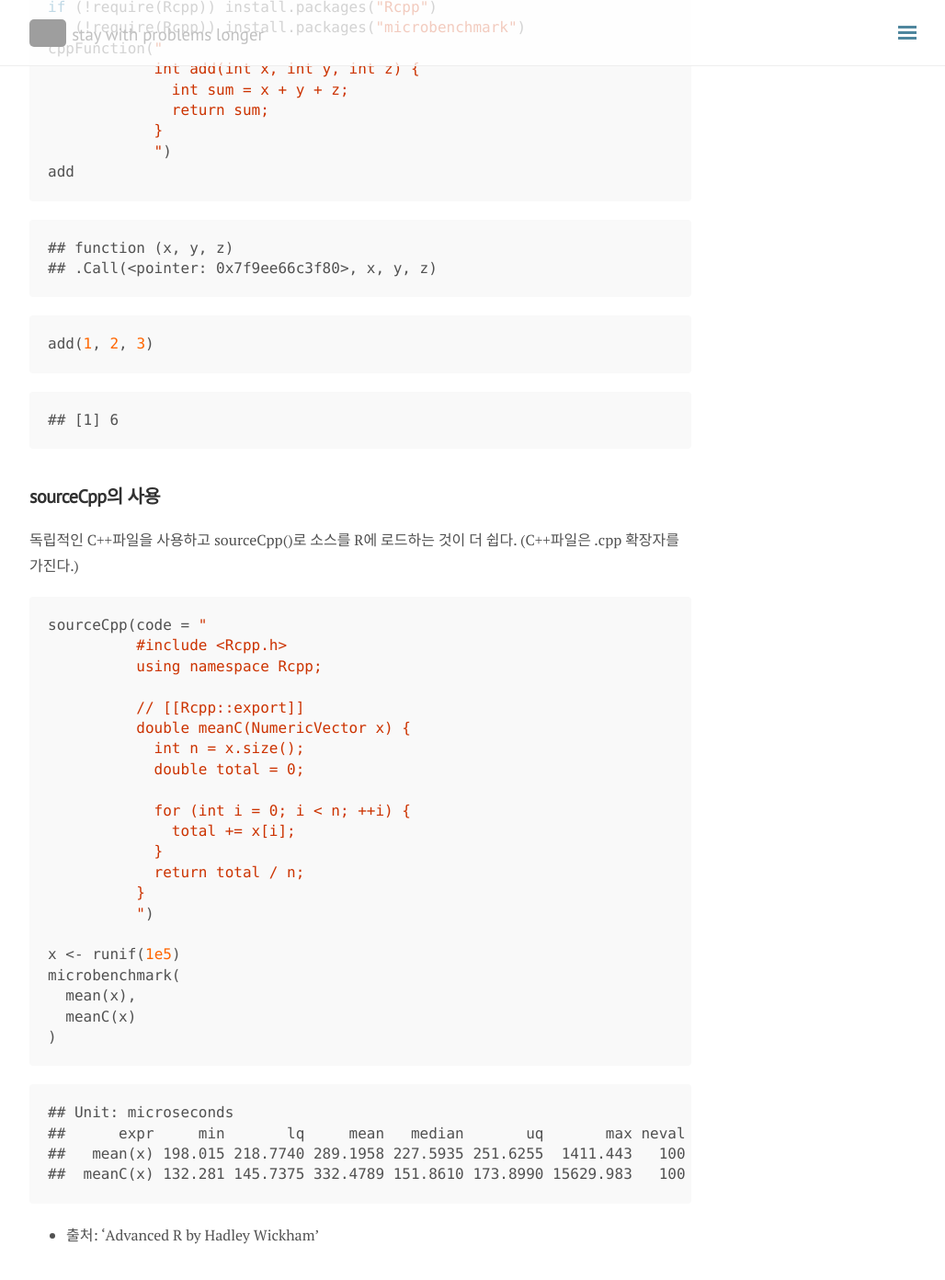
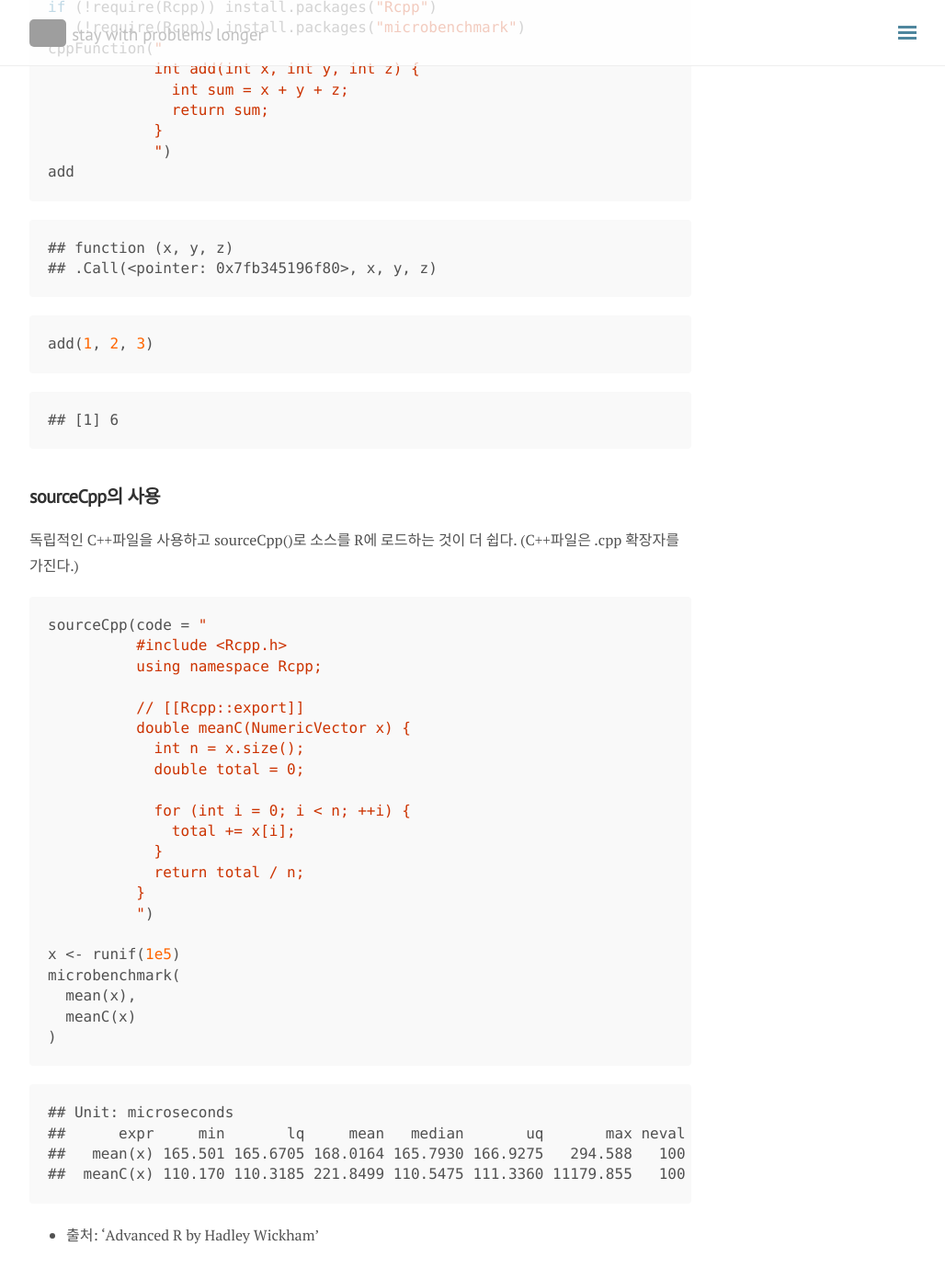
Before and after one commit to seokhoonj/seokhoonj.github.io, a Jekyll site: the page built from _posts/R/2018-09-09-R-cpp.md, in a window 1280 px wide and 1400 px high, scrolled down 408 px. Shown: the top 1392 px of the window at 92% size, without its empty margins (248-1276 px from the left). Built offline with Jekyll 4.4.1, drawn with Linux system fonts in a browser that asks for light colours; nearby versions of some CDN libraries; some of the changed text lies outside the part shown; grey boxes are pictures that could not be loaded.

Commit message:
add _posts

````diff
--- a/_posts/R/2018-09-09-R-cpp.md
+++ b/_posts/R/2018-09-09-R-cpp.md
@@ -25,7 +26,7 @@ add
 ```
 
     ## function (x, y, z)
-    ## .Call(<pointer: 0x7f9ee66c3f80>, x, y, z)
+    ## .Call(<pointer: 0x7fb345196f80>, x, y, z)
 
 ``` r
 add(1, 2, 3)
@@ -65,7 +66,7 @@ microbenchmark(
 
     ## Unit: microseconds
     ##      expr     min       lq     mean   median       uq       max neval cld
-    ##   mean(x) 198.015 218.7740 289.1958 227.5935 251.6255  1411.443   100   a
-    ##  meanC(x) 132.281 145.7375 332.4789 151.8610 173.8990 15629.983   100   a
+    ##   mean(x) 165.501 165.6705 168.0164 165.7930 166.9275   294.588   100   a
+    ##  meanC(x) 110.170 110.3185 221.8499 110.5475 111.3360 11179.855   100   a
 
 -   출처: 'Advanced R by Hadley Wickham'
````
Also changed, not shown: other parts of _posts/R/2018-09-09-R-cpp.md (+2 -1 lines), _posts/R/2018-08-23-R-lapply.md (+1 -0 lines).
